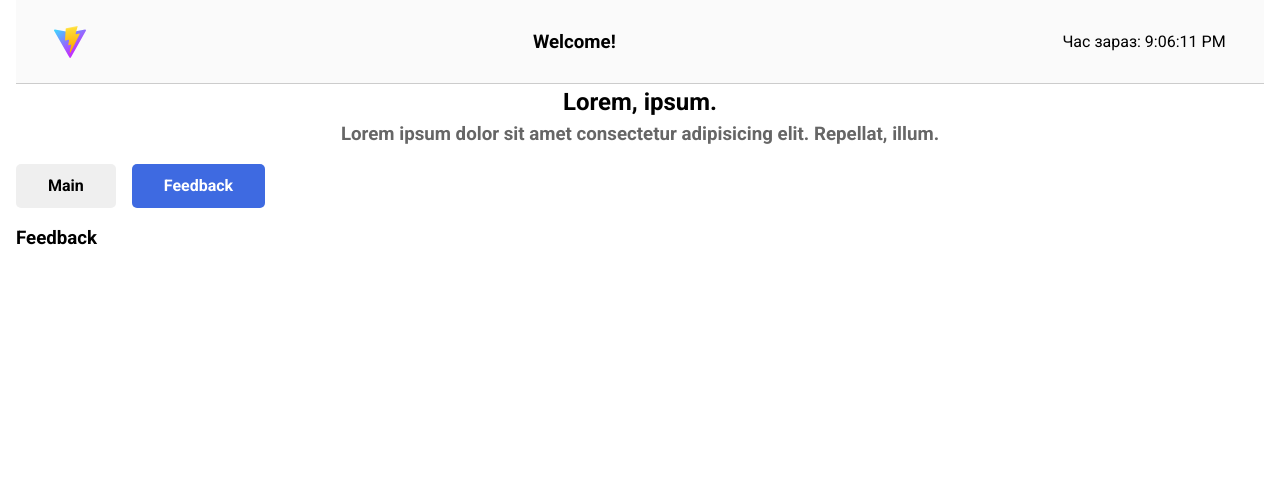
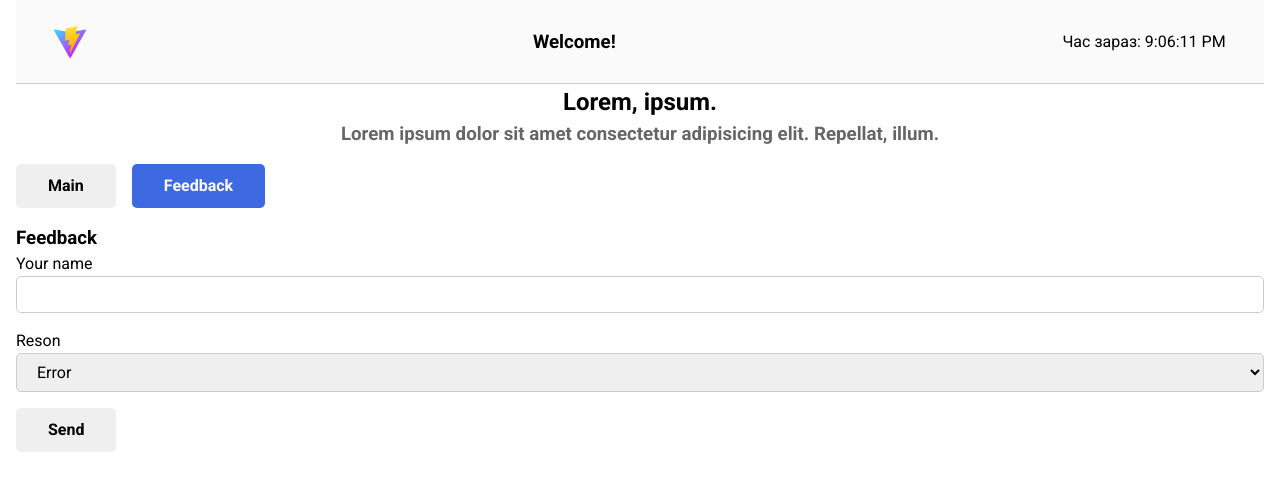
Before and after one commit to PushEaxVK/react-learn, a React (Vite) app: page / in a window 1280 px wide. Shown: the top 490 px of the page. Built offline with nearby package versions, Linux system fonts and the light colour scheme.

Commit message:
simple form

```diff
--- /dev/null
+++ b/src/components/FeedbackSection/FeedbackSection.css
@@ -0,0 +1,7 @@
+.control {
+  border: 1px solid #ccc;
+  border-radius: 5px;
+  padding: 0.5rem 1rem;
+  width: 100%;
+  margin-bottom: 1rem;
+}
--- a/src/components/FeedbackSection/FeedbackSection.jsx
+++ b/src/components/FeedbackSection/FeedbackSection.jsx
@@ -1,7 +1,40 @@
+import Button from '../Button/Button';
+import './FeedbackSection.css';
+import { useState } from 'react';
+
 const FeedbackSection = () => {
+  const [name, setName] = useState('');
+  const [reason, setReason] = useState('help');
+
+  const handleNameChange = event => {
+    setName(event.target.value);
+  };
+
   return (
     <section>
       <h3>Feedback</h3>
+
+      <form>
+        <label htmlFor="name">Your name</label>
+        <input
+          className="control"
+          type="text"
+          name="name"
+          id="name"
+          value={name}
+          onChange={handleNameChange}
+          autoComplete="off"
+        />
+
+        <label htmlFor="reason">Reson</label>
+        <select id="reason" className="control">
+          <option value="error">Error</option>
+          <option value="help">Need help</option>
+          <option value="suggest">Suggest</option>
+        </select>
+
+        <Button>Send</Button>
+      </form>
     </section>
   );
 };
```
